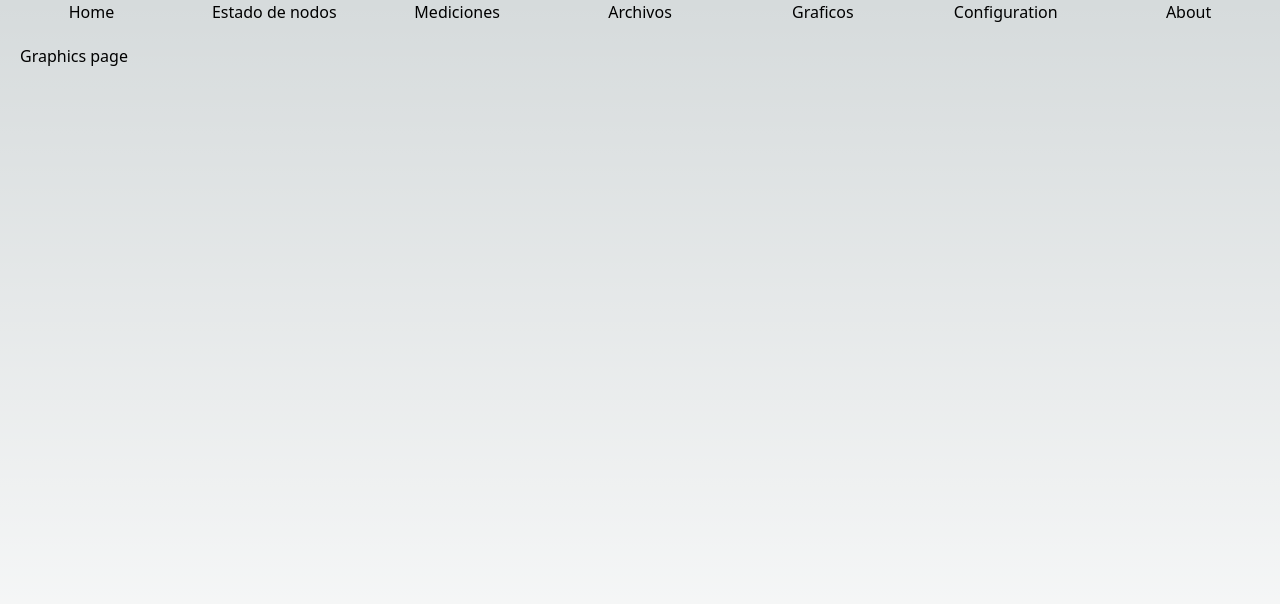
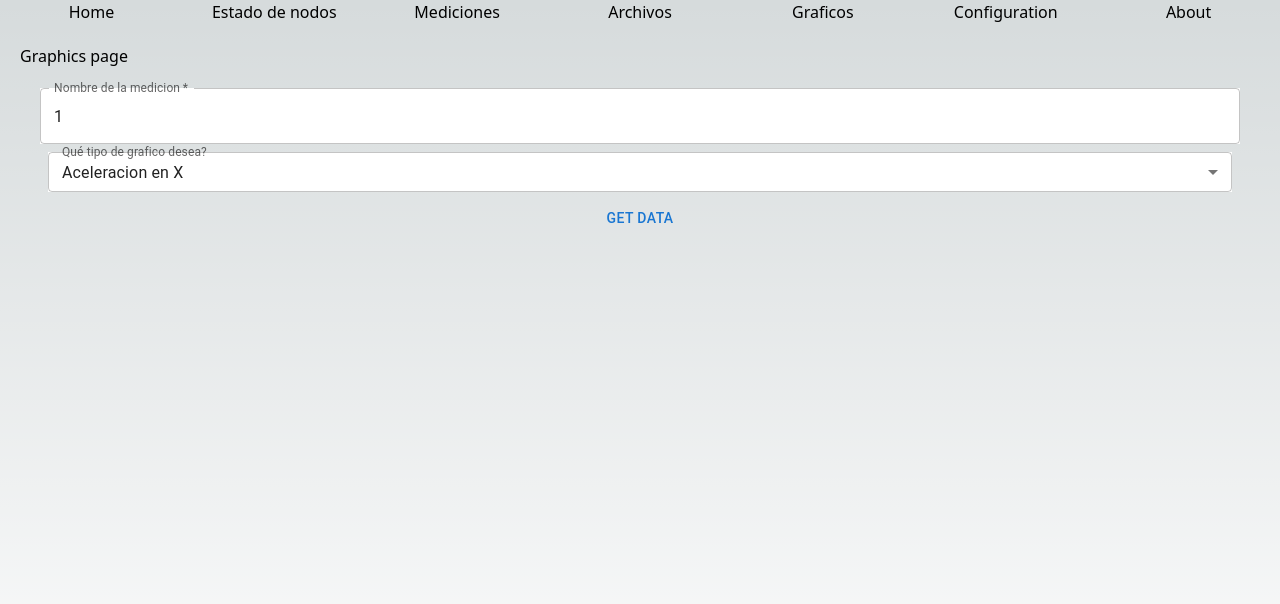
Before and after one commit to lucamazzer/SHM-React-website, a Next.js app in the folder shm-nextjs-website/: page /Graphics in a window 1280 px wide. Shown: the top 604 px of the page. Built offline with nearby package versions, Linux system fonts and the light colour scheme.

Commit message:
feat: graficos en canvas

```diff
--- /dev/null
+++ b/shm-nextjs-website/src/Services/graphics.js
@@ -0,0 +1,6 @@
+import api from '../api/api.js';
+
+export const getGraphData = async () => {
+  const { data, error } = await api.get('graph_readings');
+  return { data, error };
+};
--- a/shm-nextjs-website/src/app/Graphics/page.jsx
+++ b/shm-nextjs-website/src/app/Graphics/page.jsx
@@ -1,7 +1,112 @@
+'use client';
+
+import React from 'react';
+import { Button, TextField } from '@mui/material';
+
+import { getGraphData } from '@/Services/graphics';
+
+import LineChart from '../components/LineChart';
+import MySelect from '../components/MySelect';
+
+const tiposGraphicos = {
+  accelerationX: 'Aceleracion en X',
+  accelerationY: 'Aceleracion en Y',
+  accelerationZ: 'Aceleracion en Z',
+  //  acceleration: 'Aceleracion todos los ejes',
+  gyroscopeX: 'Giroscopio en X',
+  gyroscopeY: 'Giroscopio en Y',
+  gyroscopeZ: 'Giroscopio en Z',
+  // giroscopio: 'Giroscopio todos los ejes',
+  temperatura: 'Temperatura',
+  // correlacionx: 'Correlacion en X',
+  // correlaciony: 'Correlacion en Y',
+  // correlacionz: 'Correlacion en Z',
+  // correlacion: 'Correlacion todos los ejes',
+};
+
+const graphicOptions = Object.keys(tiposGraphicos).map(key => ({
+  value: key,
+  label: tiposGraphicos[key],
+}));
+
 export default function GraphicsPage() {
+  const [data, setData] = React.useState(null);
+  const [nMeasure, setNmeasure] = React.useState(1);
+  const handleSetnMeasure = event => {
+    const newValue = event.target.value < 1 ? 1 : event.target.value;
+    setNmeasure(newValue);
+  };
+
+  const [graphOpt, setGraphOpt] = React.useState(graphicOptions[0].value);
+  const handleChange = event => {
+    setGraphOpt(event.target.value);
+  };
+  const formatData = d => {
+    /*
+    {
+      accelerationX: '1.552490234375',
+      accelerationY: '0.963623046875',
+      accelerationZ: '-0.207275390625',
+      gyroscopeX: '-1.786259541984733',
+      gyroscopeY: '2.8244274809160306',
+      gyroscopeZ: '-8.793893129770993',
+      Temperature: '36.906470588235294'
+    }
+    */
+    const newData = d?.map((item, index) => ({
+      x: index / 1000,
+      y: Number(item[`${graphOpt}`]),
+    }));
+    return [
+      { type: 'line', dataPoints: newData },
+      // { type: 'line', dataPoints: newData2 },
+    ];
+  };
+  const handleGetGraphicsData = async () => {
+    const response = await getGraphData();
+
+    if (response.error) {
+      console.log(response.error);
+      return;
+    }
+    setData(formatData(response.data.data));
+  };
+
+  const options = {
+    zoomEnabled: true,
+    theme: 'dark2',
+    animationEnabled: true,
+    title: {
+      text: 'Acelaracion en X',
+    },
+    data, // random data
+  };
   return (
     <div>
       <h1>Graphics page</h1>
+      <div className="flex flex-col p-5">
+        <TextField
+          type="number"
+          id="id-medicion"
+          label="Nombre de la medicion"
+          variant="outlined"
+          required
+          className="bg-white"
+          value={nMeasure}
+          onChange={handleSetnMeasure}
+        />
+        <MySelect
+          options={graphicOptions}
+          title={'Qué tipo de grafico desea?'}
+          label={'Graficar'}
+          className="mt-15"
+          value={graphOpt}
+          onChange={handleChange}
+        />
+        <Button onClick={handleGetGraphicsData}>get data</Button>
+      </div>
+
+      {data?.length > 0 && <LineChart options={options} />}
     </div>
   );
 }
--- a/shm-nextjs-website/src/app/about/page.jsx
+++ b/shm-nextjs-website/src/app/about/page.jsx
@@ -1,7 +1,7 @@
-export default function AboutPage () {
+export default function AboutPage() {
   return (
     <div>
       <h1>About page</h1>
     </div>
-  )
+  );
 }
--- /dev/null
+++ b/shm-nextjs-website/src/app/components/LineChart.jsx
@@ -0,0 +1,13 @@
+import React from 'react';
+import CanvasJSReact from '@canvasjs/react-charts';
+
+const CanvasJSChart = CanvasJSReact.CanvasJSChart;
+
+export default function LineChart({
+  options = {},
+  resizable = true,
+  style = {},
+  className = '',
+}) {
+  return <CanvasJSChart options={options} />;
+}
--- /dev/null
+++ b/shm-nextjs-website/src/app/components/MySelect.jsx
@@ -0,0 +1,27 @@
+import * as React from 'react';
+import FormControl from '@mui/material/FormControl';
+import InputLabel from '@mui/material/InputLabel';
+import MenuItem from '@mui/material/MenuItem';
+import Select from '@mui/material/Select';
+
+const MySelect = ({ options, title, optionsLabel, value, onChange }) => {
+  return (
+    <FormControl size="small" sx={{ m: 1 }} className="bg-white">
+      {!!title && <InputLabel id="select-title">{title}</InputLabel>}
+      <Select
+        labelId="demo-select-small-label"
+        id="demo-select-small"
+        value={value}
+        label={optionsLabel}
+        onChange={onChange}>
+        {options.map(item => (
+          <MenuItem key={item.value} value={item.value}>
+            {item.label}
+          </MenuItem>
+        ))}
+      </Select>
+    </FormControl>
+  );
+};
+
+export default MySelect;
--- /dev/null
+++ b/shm-nextjs-website/src/app/components/ResizableBox.jsx
@@ -0,0 +1,50 @@
+import React from 'react';
+import { ResizableBox as ReactResizableBox } from 'react-resizable';
+
+import 'react-resizable/css/styles.css';
+
+export default function ResizableBox({
+  children,
+  width = 600,
+  height = 300,
+  resizable = true,
+  style = {},
+  className = '',
+}) {
+  return (
+    <div style={{ marginLeft: 20 }}>
+      <div
+        style={{
+          display: 'inline-block',
+          width: 'auto',
+          background: 'white',
+          padding: '.5rem',
+          borderRadius: '0.5rem',
+          boxShadow: '0 30px 40px rgba(0,0,0,.1)',
+          ...style,
+        }}>
+        {resizable ? (
+          <ReactResizableBox width={width} height={height}>
+            <div
+              style={{
+                width: '100%',
+                height: '100%',
+              }}
+              className={className}>
+              {children}
+            </div>
+          </ReactResizableBox>
+        ) : (
+          <div
+            style={{
+              width: `${width}px`,
+              height: `${height}px`,
+            }}
+            className={className}>
+            {children}
+          </div>
+        )}
+      </div>
+    </div>
+  );
+}
```
Also changed, not shown: shm-nextjs-website/package.json (+5 -2 lines), shm-nextjs-website/src/Services/Nodos.api.js (+7 -7 lines), 1 other file (tests, documents, lock files or other folders).
